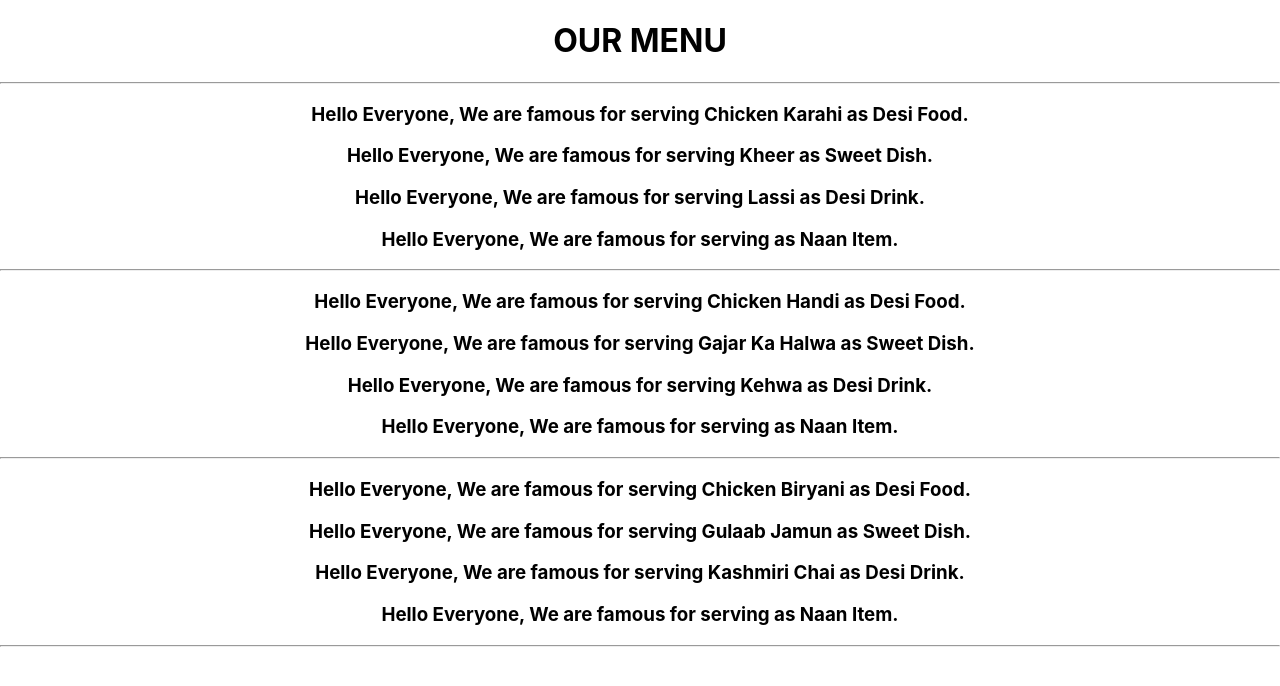
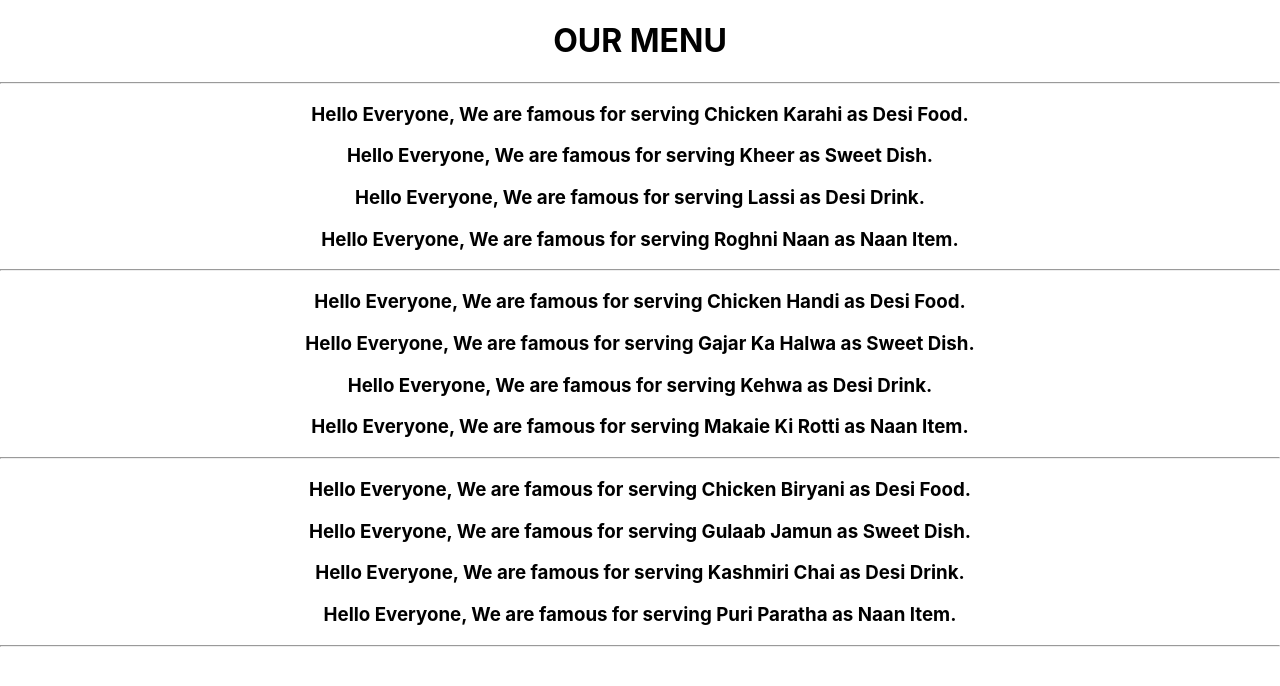
Before and after one commit to Muhammad-Bilal90/firstdeployment, a React (Create React App) app: page / in a window 1280 px wide. Shown: the top 686 px of the page. Built offline with nearby package versions, Linux system fonts and the light colour scheme.

Commit message:
UPDATED App.js props value

```diff
--- a/src/App.js
+++ b/src/App.js
@@ -9,15 +9,15 @@ function App() {
 
       <hr />
 
-      <Menu dishes={'Chicken Karahi'} sweet={'Kheer'} drink={'Lassi'} nan={'Roghni Naan'} />
+      <Menu dishes={'Chicken Karahi'} sweet={'Kheer'} drink={'Lassi'} naan={'Roghni Naan'} />
 
       <hr />
 
-      <Menu dishes={'Chicken Handi'} sweet={'Gajar Ka Halwa'} drink={'Kehwa'} nan={'Makaie Ki Rotti'} />
+      <Menu dishes={'Chicken Handi'} sweet={'Gajar Ka Halwa'} drink={'Kehwa'} naan={'Makaie Ki Rotti'} />
 
       <hr />
 
-      <Menu dishes={'Chicken Biryani'} sweet={'Gulaab Jamun'} drink={'Kashmiri Chai'} nan={'Puri Paratha'} />
+      <Menu dishes={'Chicken Biryani'} sweet={'Gulaab Jamun'} drink={'Kashmiri Chai'} naan={'Puri Paratha'} />
 
       <hr />
 
```
